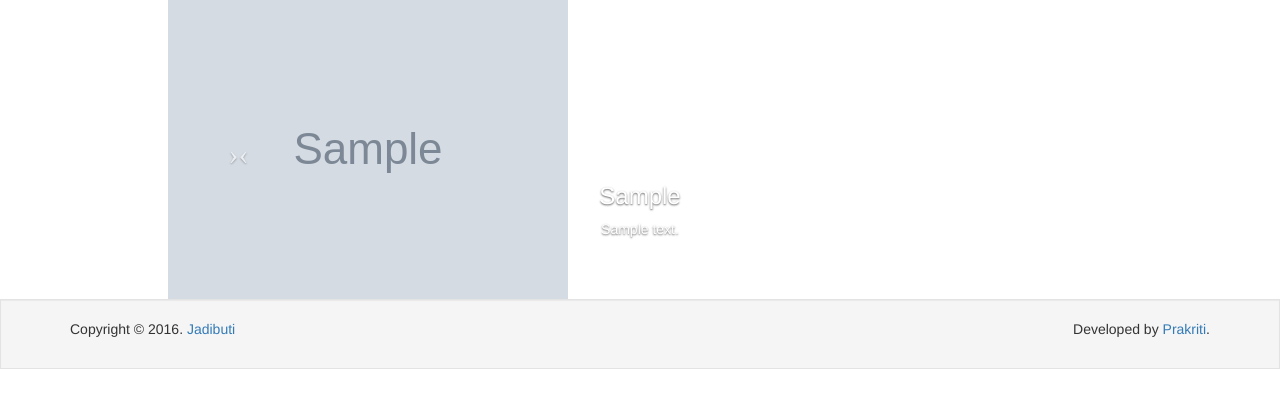
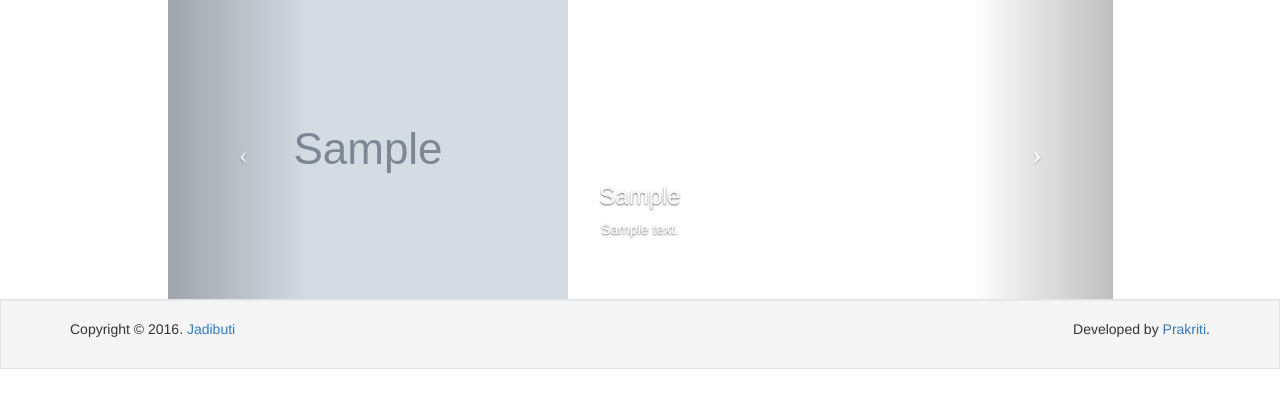
Before and after one commit to munikarmanish/jadibuti, a Django app: page / in a window 1280 px wide. Shown: the part 51-459 px from the top of the page. Run offline with Django 3.2, Linux system fonts and the light colour scheme; tables that the repository leaves empty hold one stand-in row (values such as "Sample post"); grey boxes marked "Sample" are stand-in pictures; some libraries are stand-ins or nearby versions.

Commit message:
slide left/right button fixed

```diff
--- a/templates/home_page.html
+++ b/templates/home_page.html
@@ -30,11 +30,11 @@
 			{% endfor %}
 		</div>
 
-		<a href="#home_carousel" class="carousel-control" data-slide="prev">
+		<a href="#home_carousel" class="left carousel-control" data-slide="prev">
 		<span class="icon-prev"></span>
 		</a>
 
-		<a href="#home_carousel" class="carousel-control" data-slide="next">
+		<a href="#home_carousel" class="right carousel-control" data-slide="next">
 		<span class="icon-next"></span>
 		</a>
 
```
